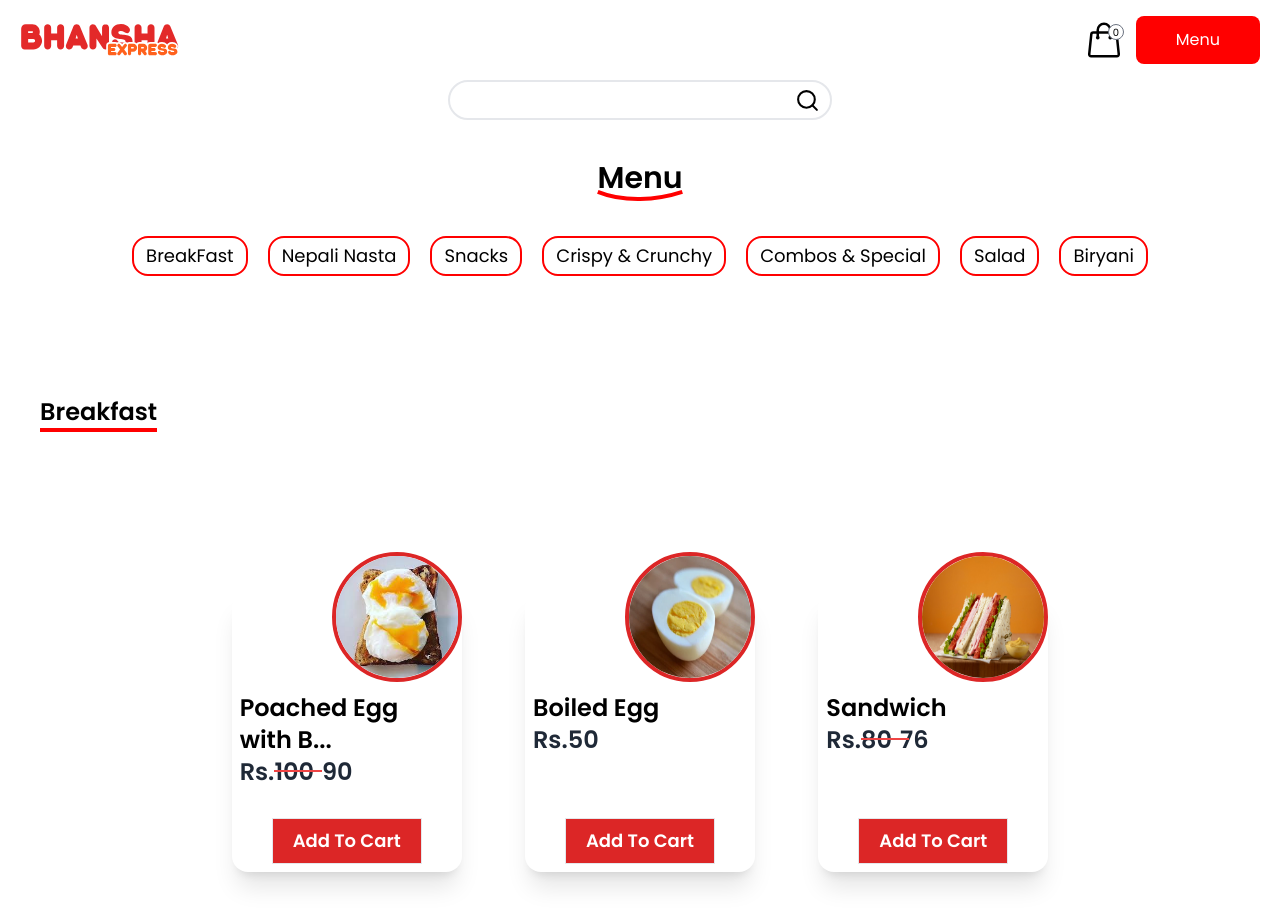
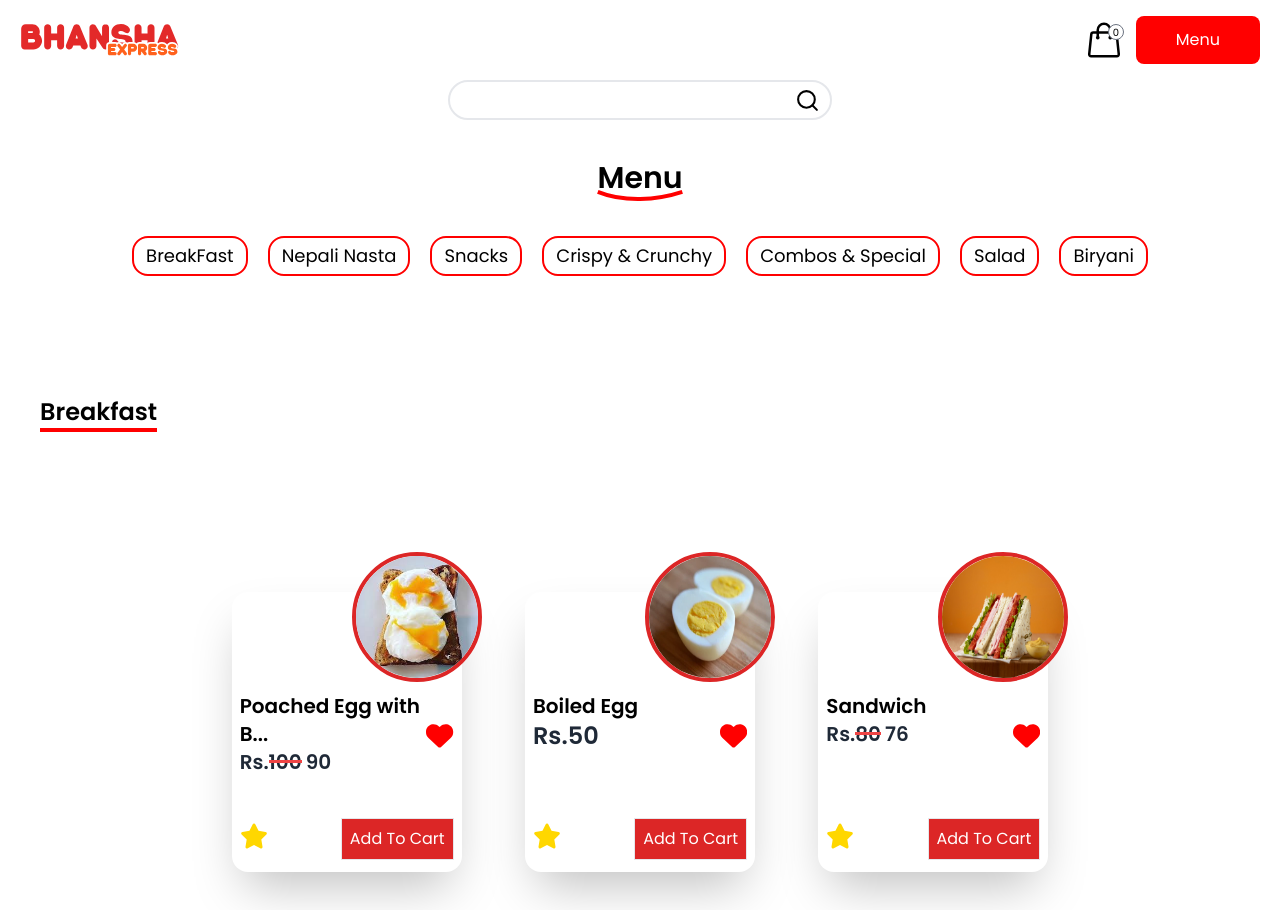
Before and after one commit to sayunlopchan/Cloud-Kitchen, a React (Vite) app: page /the-best-bhansha-express-menu in a window 1280 px wide. Shown: the top 910 px of the page. Built offline with nearby package versions, Linux system fonts and the light colour scheme.

Commit message:
fixed detailpage item if in cart or not for btn

```diff
--- a/src/RootLayout/RootLayout.jsx
+++ b/src/RootLayout/RootLayout.jsx
@@ -10,9 +10,6 @@ const RootLayout = () => {
       <Header />
       <Outlet />
       <BottomHeader />
-      <div className="h-[300px] w-full bg-colorRed">
-        Fotter
-      </div>
     </>
   )
 }
--- a/src/components/Card.jsx
+++ b/src/components/Card.jsx
@@ -1,5 +1,8 @@
 // Card.js
+import { FaHeart } from "react-icons/fa6";
+import { FaStar } from "react-icons/fa6";
 import TextLimit from "./TextLimit";
+
 const Card = ({ item, handleAddToCart, onClick }) => {
 
   const discountedPrice = item.discountPercentage
@@ -9,27 +12,34 @@ const Card = ({ item, handleAddToCart, onClick }) => {
   return (
     <div
       onClick={onClick}
-      className="max-sm:w-[160px] max-sm:h-[190px] max-md:w-[230px] max-md:h-[280px] md:w-[180px] md:h-[240px] lg:w-[230px] lg:h-[280px] relative rounded-2xl shadow-xl bg-white cursor-pointer"
+      className="max-sm:w-[160px] max-sm:h-[190px] max-md:w-[230px] max-md:h-[280px] md:w-[180px] md:h-[240px] lg:w-[230px] lg:h-[280px] relative rounded-2xl shadow-2xl bg-white cursor-pointer
+      "
     >
+      {/* image */}
       <div className="max-sm:h-[60px] max-md:h-[100px] h-[85px] md:h-[100px]">
         <img
           src={item.img}
           alt={item.title}
-          className="size-[100px] max-sm:size-[80px] max-md:size-[120px] md:size-[115px] lg:size-[130px] rounded-full border-red-600 border-2 md:border-4 absolute right-0 -top-5 lg:-top-10"
+          className="size-[100px] max-sm:size-[80px] max-md:size-[120px] md:size-[115px] lg:size-[130px] rounded-full border-red-600 border-2 md:border-4 absolute -right-5 -top-5 lg:-top-10"
         />
       </div>
+      {/* image */}
 
       <div className="px-2">
-        <h2 className="text-lg max-sm:text-base max-md:text-2xl md:text-xl lg:text-2xl font-semibold">
+        <h2 className="text-lg max-sm:text-base max-md:text-2xl md:text-xl font-semibold pr-4">
           <TextLimit text={item.title} limit={18} />
         </h2>
 
         {item.discountPercentage ? (
-          <div className="max-sm:text-sm max-md:text-lg text-base md:text-lg lg:text-2xl font-semibold relative text-secendaryText">
+          <div className="max-sm:text-sm max-md:text-lg text-base md:text-lg lg:text-xl font-semibold text-secendaryText">
             Rs.
-            <span className="px-[14px] max-sm:px-[13px] max-md:px-[18px] md:px-[18px] lg:px-6 top-[9px] max-md:top-[13px] max-sm:top-[9px] md:top-[12px] lg:top-[14px] absolute border-b-2 border-red-500" />
-            {item.price}
-            <span className="ml-2">{discountedPrice}</span>
+            <span className="w-fit relative text-gray-800">
+              <span className="w-full absolute border-b-2  lg:border-b-[3px] border-red-500 top-2  sm:top-[10px]  lg:top-3" >
+              </span>
+              {item.price}
+            </span>
+
+            <span className="ml-1">{discountedPrice}</span>
           </div>
         ) : (
           <h2 className="max-sm:text-sm max-md:text-lg text-base md:text-lg lg:text-2xl font-semibold text-secendaryText">
@@ -38,9 +48,22 @@ const Card = ({ item, handleAddToCart, onClick }) => {
         )}
       </div>
 
-      <div className="flex justify-center">
+      <div className="flex justify-between w-full absolute bottom-0">
+
+        {/* star */}
+        <span className="ml-2 mt-1">
+          <FaStar className="size-5 sm:size-[1.625rem] lg:size-[1.75rem]" color="gold" />
+        </span>
+        {/* star */}
+
         <button
-          className="absolute bottom-2 bg-red-600 text-white text-sm lg:text-lg lg:font-semibold max-sm:px-3 px-5 py-2 transition-all duration-500 border hover:rounded-xl"
+          className=" bg-red-600 text-white
+            text-[10px] sm:text-sm lg:text-base
+            px-1
+            sm:px-2 py-2
+            transition-all duration-500 border
+            hover:rounded-xl mr-2 mb-3"
+
           onClick={(e) => {
             e.stopPropagation();
             handleAddToCart(item);
@@ -49,9 +72,16 @@ const Card = ({ item, handleAddToCart, onClick }) => {
         >
           Add To Cart
         </button>
+
+
+
+        <span className="absolute right-0 -top-16 sm:-top-28 md:-top-20 lg:-top-24 mr-2"><FaHeart className="size-5 sm:size-[1.60rem] lg:size-[1.70rem]" color="red" /></span>
+
       </div>
     </div>
   );
 };
 
+
+
 export default Card;
--- a/src/home/page/DetailPage.jsx
+++ b/src/home/page/DetailPage.jsx
@@ -3,7 +3,7 @@ import { useDispatch, useSelector } from 'react-redux';
 import { FaHeart, FaPlus, FaMinus } from "react-icons/fa6";
 import { GoStarFill } from "react-icons/go";
 import { addToCart, increaseItemQuantity, decreaseItemQuantity } from '../../features/cartSlice';
-import menuData from '../../assets/Data/menu/alldata'; // Importing the menu data
+import menuData from '../../assets/Data/menu/alldata';
 
 const DetailPage = () => {
   const nav = useNavigate();
@@ -41,13 +41,13 @@ const DetailPage = () => {
   };
 
   const handleDecreaseQuantity = () => {
-    dispatch(decreaseItemQuantity(product.id)); // This handles removal if quantity goes to 0
+    dispatch(decreaseItemQuantity(product.id));
   };
 
   const afterDiscount = product.price * (1 - (product.discountPercentage || 0) / 100);
 
-  // Check if the cart is empty
-  const isCartEmpty = cart.length === 0;
+  // Check if the current product is in the cart
+  const isInCart = Boolean(cartItem);
 
   return (
     <div className='grid grid-cols-1 lg:grid-cols-12 bg-clay py-5 px-5 lg:px-20 space-y-10'>
@@ -114,15 +114,15 @@ const DetailPage = () => {
             <div className='flex gap-2 '>
               <button
                 onClick={() => nav('/fill-my-form')}
-                disabled={isCartEmpty} // Disable if cart is empty
-                className={`bg-colorRed text-white font-semibold text-base md:text-lg px-3 md:px-8 py-2 ${isCartEmpty ? 'opacity-50 cursor-not-allowed' : ''}`}
+                disabled={!isInCart} // Disable if product is not in cart
+                className={`bg-colorRed text-white font-semibold text-base md:text-lg px-3 md:px-8 py-2 ${!isInCart ? 'opacity-50 cursor-not-allowed' : ''}`}
               >
                 Purchase
               </button>
               <button
                 onClick={() => nav('/takeout-location-near-me')}
-                disabled={isCartEmpty} // Disable if cart is empty
-                className={`bg-black text-white font-semibold text-base md:text-lg px-3 md:px-8 py-2 ${isCartEmpty ? 'opacity-50 cursor-not-allowed' : ''}`}
+                disabled={!isInCart} // Disable if product is not in cart
+                className={`bg-black text-white font-semibold text-base md:text-lg px-3 md:px-8 py-2 ${!isInCart ? 'opacity-50 cursor-not-allowed' : ''}`}
               >
                 Takeout
               </button>
```
